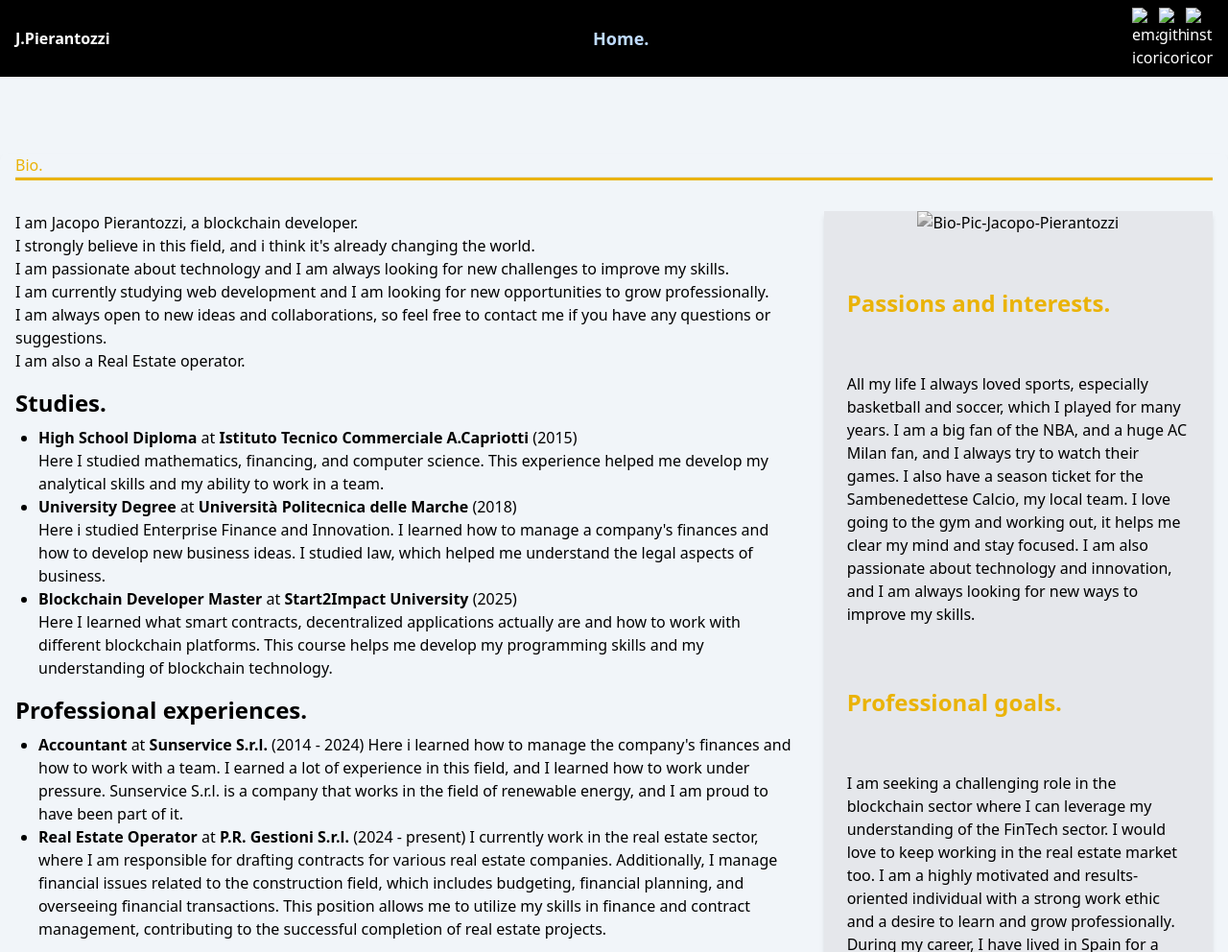
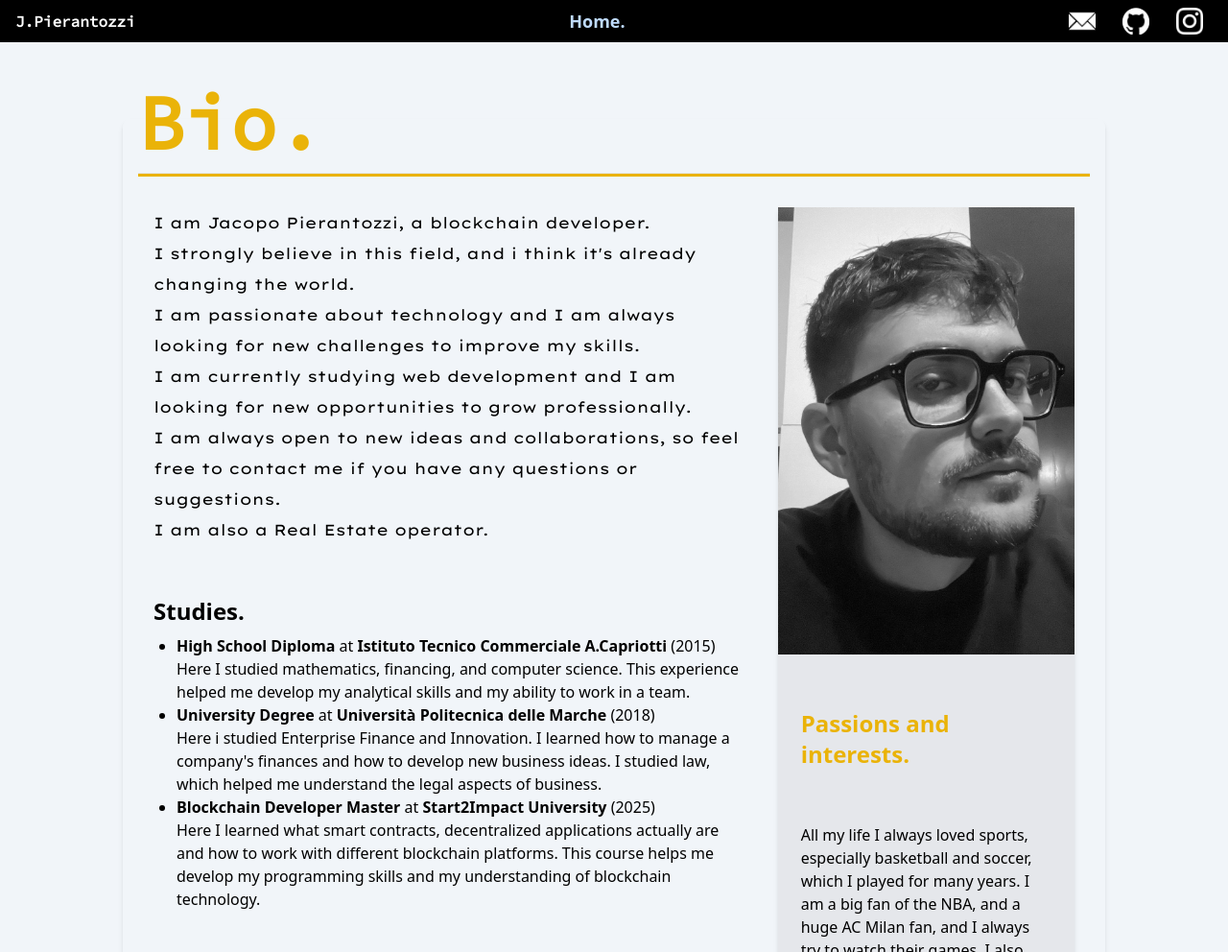
Before and after one commit to JPier34/J.Pierantozzi-Smartfolio, a website: page contacts/index.html in a window 1280 px wide. Shown: the top 992 px of the page at 96% size. Drawn offline with nearby package versions, Linux system fonts and the light colour scheme; files that its build step writes are made by us from their sources; the site is published under a folder, as on GitHub Pages, so addresses that start at the root find nothing.

Commit message:
tentativo 2

```diff
--- a/contacts/index.html
+++ b/contacts/index.html
@@ -30,15 +30,15 @@
 
     </script>
 
-    <link rel="stylesheet" href="/assets/css/styles.css">
+    <link rel="stylesheet" href="../assets/css/styles.css">
     <link rel="preconnect" href="https://fonts.googleapis.com">
     <link rel="preconnect" href="https://fonts.gstatic.com" crossorigin>
     <link href="https://fonts.googleapis.com/css2?family=Source+Code+Pro:wght@400&display=swap" rel="stylesheet">
     <link href="https://fonts.googleapis.com/css2?family=Lexend+Giga:wght@100..900&display=swap" rel="stylesheet">
 
-    <link rel="apple-touch-icon" sizes="180x180" href="/assets/favicon/apple-touch-icon.png">
-    <link rel="icon" type="image/png" sizes="32x32" href="/assets/favicon/favicon-32x32.png">
-    <link rel="icon" type="image/png" sizes="16x16" href="/assets/favicon/favicon-16x16.png">
+    <link rel="apple-touch-icon" sizes="180x180" href="../assets/favicon/apple-touch-icon.png">
+    <link rel="icon" type="image/png" sizes="32x32" href="../assets/favicon/favicon-32x32.png">
+    <link rel="icon" type="image/png" sizes="16x16" href="../assets/favicon/favicon-16x16.png">
     <link rel="manifest" href="/site.webmanifest">
 </head>
 
@@ -62,17 +62,17 @@
         <div class="social-icons flex items-center justify-start">
             <div class="icon-container">
                 <a href="#contact" class="menu-item hover:underline">
-                    <img src="/assets/img/email-envelope-white-icon.png" alt="email-icon" class="w-5 sm:w-7">
+                    <img src="../assets/img/email-envelope-white-icon.png" alt="email-icon" class="w-5 sm:w-7">
                 </a>
             </div>
             <div class="icon-container">
                 <a href="https://github.com/JPier34" class="menu-item hover:underline" target="_blank" rel="noopener noreferrer">
-                    <img src="/assets/img/github-mark-white.png" alt="github-icon" class="w-5 sm:w-7">
+                    <img src="../assets/img/github-mark-white.png" alt="github-icon" class="w-5 sm:w-7">
                 </a>
             </div>
             <div class="icon-container">
                 <a href="https://www.instagram.com/datboi_jpier/?hl=it" class="menu-item hover:underline" target="_blank" rel="noopener noreferrer">
-                    <img src="/assets/img/instagram-white-icon.png" alt="instagram-icon" class="w-5 sm:w-7">
+                    <img src="../assets/img/instagram-white-icon.png" alt="instagram-icon" class="w-5 sm:w-7">
                 </a></div>
             </div>
         </div>
@@ -168,7 +168,7 @@
             <div class="bg-gray-200 shadow-md">
 
               <div class="w-full mb-8 overflow-hidden mx-0 items-center justify-items-center">
-                <img src="/assets/img/bio-pic-2.jpg" alt="Bio-Pic-Jacopo-Pierantozzi" class="object-cover grayscale">
+                <img src="../assets/img/bio-pic-2.jpg" alt="Bio-Pic-Jacopo-Pierantozzi" class="object-cover grayscale">
               </div>
 
               <h3 class="text-2xl text-yellow-500 font-bold mb-2 p-6">Passions and interests.</h3>
```
